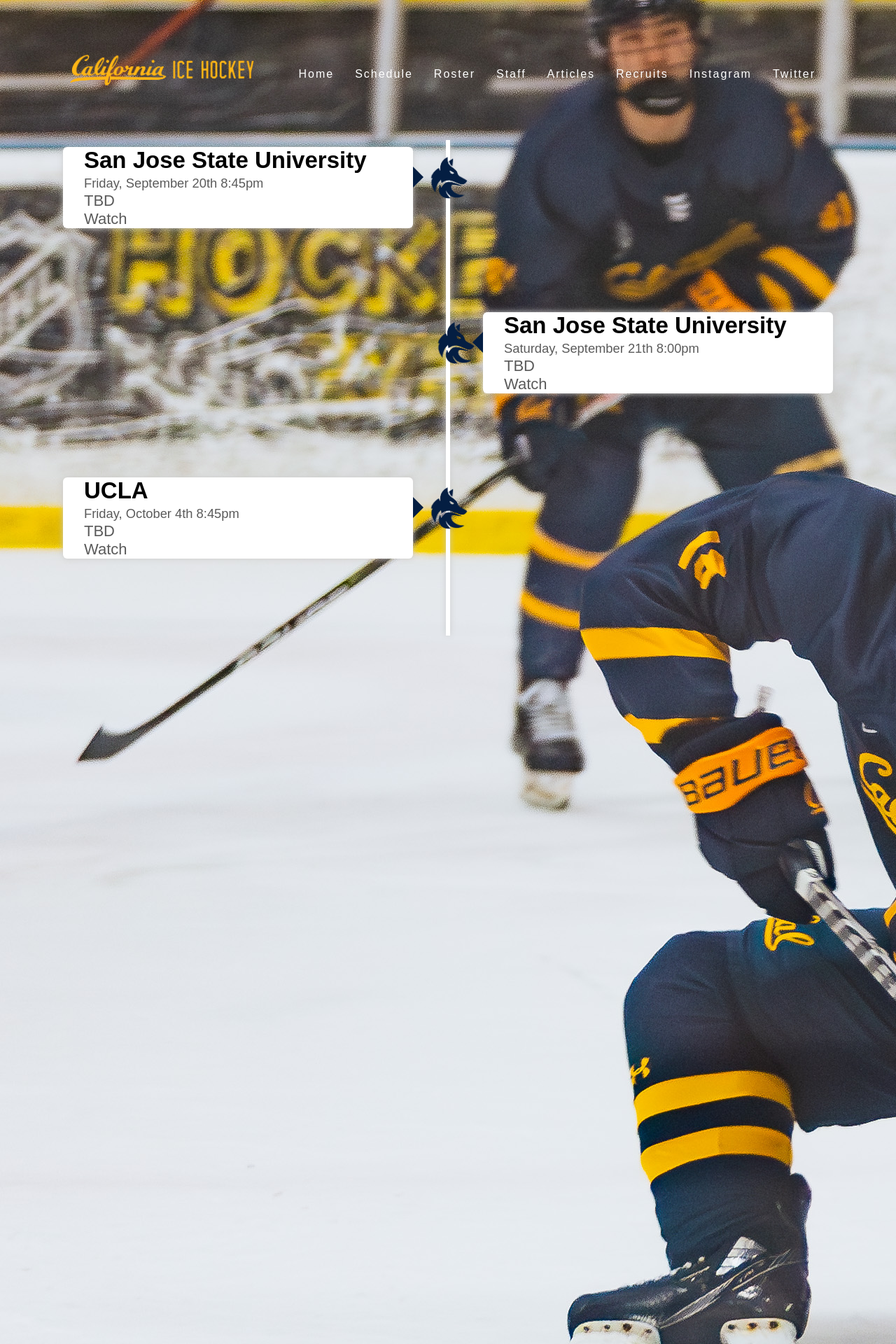
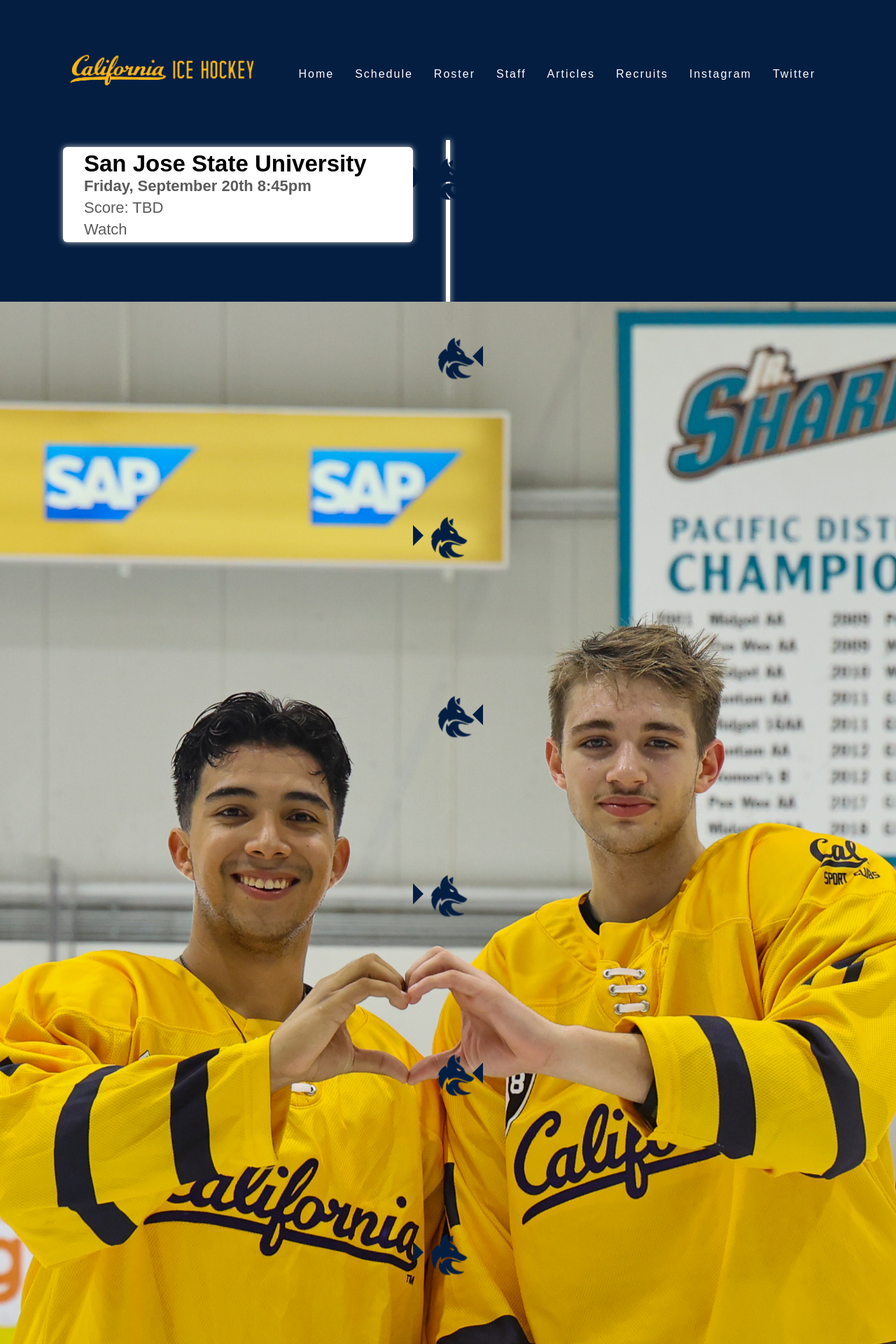
Before and after one commit to allananaka/Cal-Ice-Hockey-Website-2.0, a PHP site: page /schedule.html in a window 1280 px wide. Shown: the top 1920 px of the page at 70% size. Run offline with PHP 8.4, Linux system fonts and the light colour scheme.

Commit message:
Basic layout for schedule finished

```diff
--- a/index.html
+++ b/index.html
@@ -68,8 +68,6 @@
             <div><a href="#"><img src="images/tiktok-round-white-icon.webp" alt="Intagram"></a></div>
             <div><a href="#"><img src="images/x-social-media-white-round-icon.png" alt="Intagram"></a></div>
         </section>
-
-    </section>
     </section>
     <script type="text/javascript">
         window.addEventListener("scroll", function(){
--- a/schedule.html
+++ b/schedule.html
@@ -10,6 +10,7 @@
     <link href="https://fonts.googleapis.com/css2?family=Spectral:ital,wght@0,200;0,300;0,400;0,500;0,600;0,700;0,800;1,200;1,300;1,400;1,500;1,600;1,700;1,800&display=swap" rel="stylesheet">
 </head>
 <body class="white">
+    <div class="wrapper">
         <header>
             <a href="index.html" class="logo"><img src="images/calicehockeylogo2.png" alt="California"></a>
             <ul>
@@ -34,8 +35,8 @@
                 <img src="images/darkblueblackdog.png">
                 <div class="textbox">
                     <h2 class="blackText">San Jose State University</h2>
-                <small>Friday, September 20th 8:45pm</small>
-                <p>TBD</p>
+                    <h4>Friday, September 20th 8:45pm</h5>
+                    <p>Score: TBD</p>
                     <span class="left-container-arrow"></span>
                     <a href="">Watch</a>
                 </div>
@@ -44,8 +45,8 @@
                 <img src="images/darkblueblackdog.png">
                 <div class="textbox">
                     <h2 class="blackText">San Jose State University</h2>
-                <small>Saturday, September 21th 8:00pm</small>
-                <p>TBD</p>
+                    <h4>Saturday, September 21th 8:00pm</h4>
+                    <p>Score: TBD</p>
                     <span class="right-container-arrow"></span>
                     <a href="">Watch</a>
                 </div>
@@ -54,12 +55,172 @@
                 <img src="images/darkblueblackdog.png">
                 <div class="textbox">
                     <h2 class="blackText">UCLA</h2>
-                <small>Friday, October 4th 8:45pm</small>
-                <p>TBD</p>
+                    <h4>Friday, October 4th 8:45pm</h4>
+                    <p>Score: TBD</p>
                     <span class="left-container-arrow"></span>
                     <a href="">Watch</a>
                 </div>
             </div>
+            <div class="timelineContainer timelineRight-container">
+                <img src="images/darkblueblackdog.png">
+                <div class="textbox">
+                    <h2 class="blackText">San Jose State University</h2>
+                    <h4>Saturday, September 21th 8:00pm</h4>
+                    <p>Score: TBD</p>
+                    <span class="right-container-arrow"></span>
+                    <a href="">Watch</a>
+                </div>
+            </div>
+            <div class="timelineContainer timelineLeft-container">
+                <img src="images/darkblueblackdog.png">
+                <div class="textbox">
+                    <h2 class="blackText">UCLA</h2>
+                    <h4>Friday, October 4th 8:45pm</h4>
+                    <p>Score: TBD</p>
+                    <span class="left-container-arrow"></span>
+                    <a href="">Watch</a>
+                </div>
+            </div>
+            <div class="timelineContainer timelineRight-container">
+                <img src="images/darkblueblackdog.png">
+                <div class="textbox">
+                    <h2 class="blackText">San Jose State University</h2>
+                    <h4>Saturday, September 21th 8:00pm</h4>
+                    <p>Score: TBD</p>
+                    <span class="right-container-arrow"></span>
+                    <a href="">Watch</a>
+                </div>
+            </div>
+            <div class="timelineContainer timelineLeft-container">
+                <img src="images/darkblueblackdog.png">
+                <div class="textbox">
+                    <h2 class="blackText">San Jose State University</h2>
+                    <h4>Friday, September 20th 8:45pm</h5>
+                    <p>Score: TBD</p>
+                    <span class="left-container-arrow"></span>
+                    <a href="">Watch</a>
+                </div>
+            </div>
+            <div class="timelineContainer timelineRight-container">
+                <img src="images/darkblueblackdog.png">
+                <div class="textbox">
+                    <h2 class="blackText">San Jose State University</h2>
+                    <h4>Saturday, September 21th 8:00pm</h4>
+                    <p>Score: TBD</p>
+                    <span class="right-container-arrow"></span>
+                    <a href="">Watch</a>
+                </div>
+            </div>
+            <div class="timelineContainer timelineLeft-container">
+                <img src="images/darkblueblackdog.png">
+                <div class="textbox">
+                    <h2 class="blackText">San Jose State University</h2>
+                    <h4>Friday, September 20th 8:45pm</h5>
+                    <p>Score: TBD</p>
+                    <span class="left-container-arrow"></span>
+                    <a href="">Watch</a>
+                </div>
+            </div>
+            <div class="timelineContainer timelineRight-container">
+                <img src="images/darkblueblackdog.png">
+                <div class="textbox">
+                    <h2 class="blackText">San Jose State University</h2>
+                    <h4>Saturday, September 21th 8:00pm</h4>
+                    <p>Score: TBD</p>
+                    <span class="right-container-arrow"></span>
+                    <a href="">Watch</a>
+                </div>
+            </div>
+            <div class="timelineContainer timelineLeft-container">
+                <img src="images/darkblueblackdog.png">
+                <div class="textbox">
+                    <h2 class="blackText">San Jose State University</h2>
+                    <h4>Friday, September 20th 8:45pm</h5>
+                    <p>Score: TBD</p>
+                    <span class="left-container-arrow"></span>
+                    <a href="">Watch</a>
+                </div>
+            </div>
+            <div class="timelineContainer timelineRight-container">
+                <img src="images/darkblueblackdog.png">
+                <div class="textbox">
+                    <h2 class="blackText">San Jose State University</h2>
+                    <h4>Saturday, September 21th 8:00pm</h4>
+                    <p>Score: TBD</p>
+                    <span class="right-container-arrow"></span>
+                    <a href="">Watch</a>
+                </div>
+            </div>
+            <div class="timelineContainer timelineLeft-container">
+                <img src="images/darkblueblackdog.png">
+                <div class="textbox">
+                    <h2 class="blackText">San Jose State University</h2>
+                    <h4>Friday, September 20th 8:45pm</h5>
+                    <p>Score: TBD</p>
+                    <span class="left-container-arrow"></span>
+                    <a href="">Watch</a>
+                </div>
+            </div>
+            <div class="timelineContainer timelineRight-container">
+                <img src="images/darkblueblackdog.png">
+                <div class="textbox">
+                    <h2 class="blackText">San Jose State University</h2>
+                    <h4>Saturday, September 21th 8:00pm</h4>
+                    <p>Score: TBD</p>
+                    <span class="right-container-arrow"></span>
+                    <a href="">Watch</a>
+                </div>
+            </div>
+            <div class="timelineContainer timelineLeft-container">
+                <img src="images/darkblueblackdog.png">
+                <div class="textbox">
+                    <h2 class="blackText">San Jose State University</h2>
+                    <h4>Friday, September 20th 8:45pm</h5>
+                    <p>Score: TBD</p>
+                    <span class="left-container-arrow"></span>
+                    <a href="">Watch</a>
+                </div>
+            </div>
+            <div class="timelineContainer timelineRight-container">
+                <img src="images/darkblueblackdog.png">
+                <div class="textbox">
+                    <h2 class="blackText">San Jose State University</h2>
+                    <h4>Saturday, September 21th 8:00pm</h4>
+                    <p>Score: TBD</p>
+                    <span class="right-container-arrow"></span>
+                    <a href="">Watch</a>
+                </div>
+            </div>
+            <div class="timelineContainer timelineLeft-container">
+                <img src="images/darkblueblackdog.png">
+                <div class="textbox">
+                    <h2 class="blackText">San Jose State University</h2>
+                    <h4>Friday, September 20th 8:45pm</h5>
+                    <p>Score: TBD</p>
+                    <span class="left-container-arrow"></span>
+                    <a href="">Watch</a>
+                </div>
+            </div>
+            <div class="timelineContainer timelineRight-container">
+                <img src="images/darkblueblackdog.png">
+                <div class="textbox">
+                    <h2 class="blackText">San Jose State University</h2>
+                    <h4>Saturday, September 21th 8:00pm</h4>
+                    <p>Score: TBD</p>
+                    <span class="right-container-arrow"></span>
+                    <a href="">Watch</a>
+                </div>
+            </div>
+        </div>
+        <img class="parallaxbackground" src="images/YCHI7926.jpg">
+        <section class="adjustForParallax">
+            <section class="socialmediacontainer">
+                <div class="FollowUs">Follow Us:</div>
+                <div><a href="#"><img src="images/new-instagram-logo-white-border-icon-png-large.png" alt="Intagram"></a></div>
+                <div><a href="#"><img src="images/tiktok-round-white-icon.webp" alt="Intagram"></a></div>
+                <div><a href="#"><img src="images/x-social-media-white-round-icon.png" alt="Intagram"></a></div>
+            </section>
+    </section>
     </div>
 </body>
 </html>
--- a/styles.css
+++ b/styles.css
@@ -6,7 +6,7 @@
     font-family: 'Poppins', sans-serif;
 }
 body {
-    min-height: 200vh;
+    min-height: 100vh;
 }
 header {
     position: fixed;
@@ -253,6 +253,13 @@
     width: 100%;
     background: rgb(4,30,66);
 }
+.adjustForParallax {
+    height: 150px;
+    width: 100%;
+    background: rgb(4,30,66);
+    position: relative;
+    top: -0px;
+}
 .socialmediacontainer {
     margin-left: 70%;
     text-align: right;
@@ -277,13 +284,6 @@
 }
 .white {
     font-family: "Poppins", sans-serif;
-    background: rgb(214, 214, 214);
-    background-image: url(images/CAL\ VS.\ EW\ HOCKEY-027.jpg);
-    background-repeat: no-repeat;
-    height: 1000px;
-    width: 100%;
-    margin: 0;
-    padding: 0;
 
 }
 .timeline {
@@ -345,11 +345,26 @@
     color: black;
 }
 .textbox h2 {
+    position: relative;
+    top: 5px;
     font-weight: 600;
 }
-.textbox small {
+.textbox h4 {
+    position: relative;
+    top: 5px;
     display: inline-block;
-    margin-bottom: 15
+    margin-bottom: 5px;
+}
+.textbox p {
+    position: relative;
+    top: 5px;
+    margin-bottom: 5px;
+}
+.textbox a {
+    position: relative;
+    top: 5px;
+    display: inline-block;
+    margin-bottom: 10px;
 }
 .left-container-arrow {
     height: 0;
@@ -384,3 +399,21 @@
     border-radius: 3px;
     background: rgb(91, 91, 91);
 }
+.wrapper {
+    height: 100vh;
+    overflow-y: auto;
+    overflow-x: hidden;
+    perspective: 10px;
+    background: rgb(4,30,66);
+}
+.parallaxbackground {
+    position: absolute;
+    width: 100%;
+    top: 900px;
+    left: 0;
+    object-fit: cover;
+    transform: translateZ(-20px) scale(4);
+}
+.test {
+    width: 100%;
+}
```
Also changed, not shown: images/YCHI7926.jpg (added), 1 other file. Lines whose indentation alone changed are shown as unchanged.
